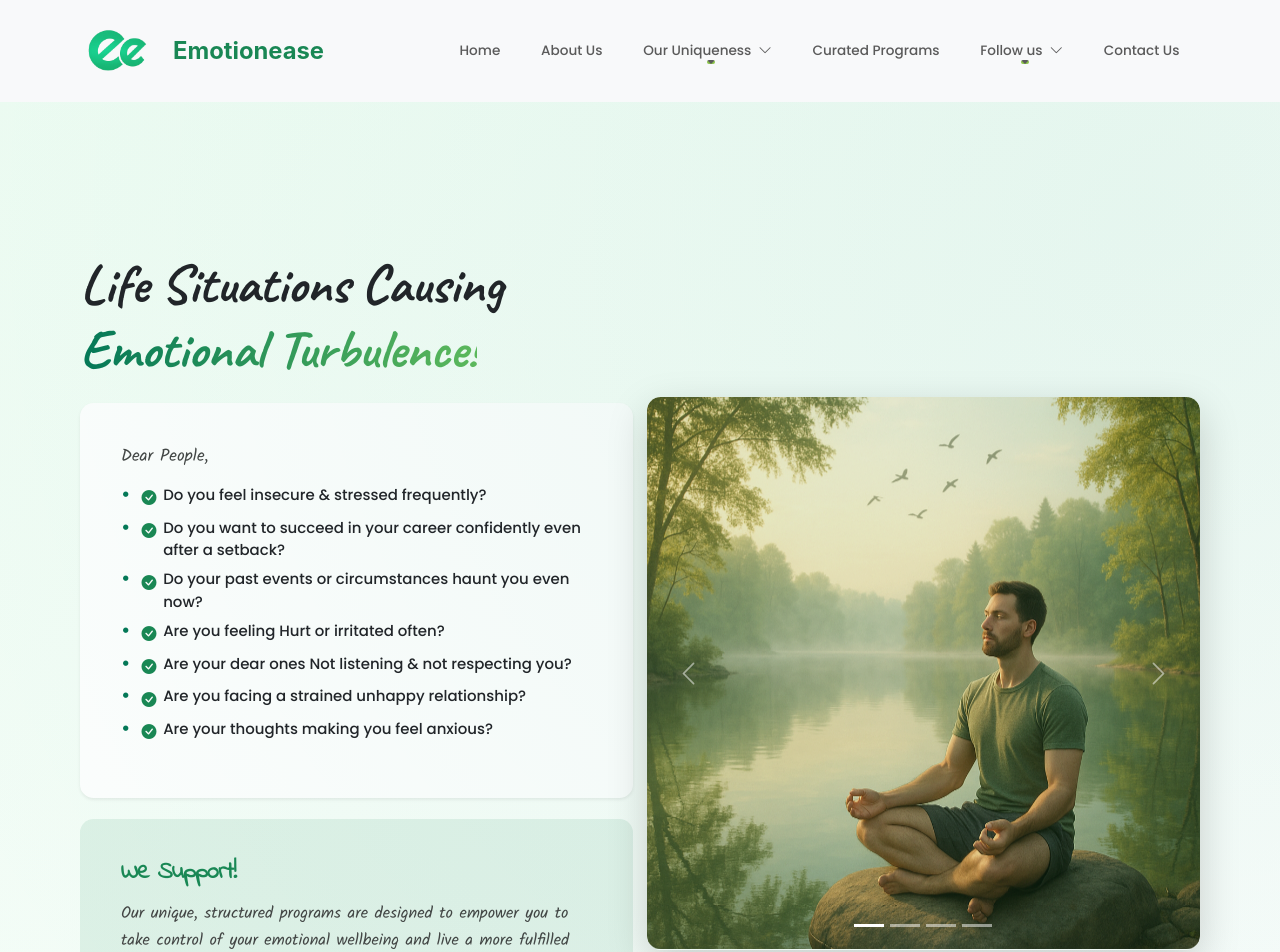
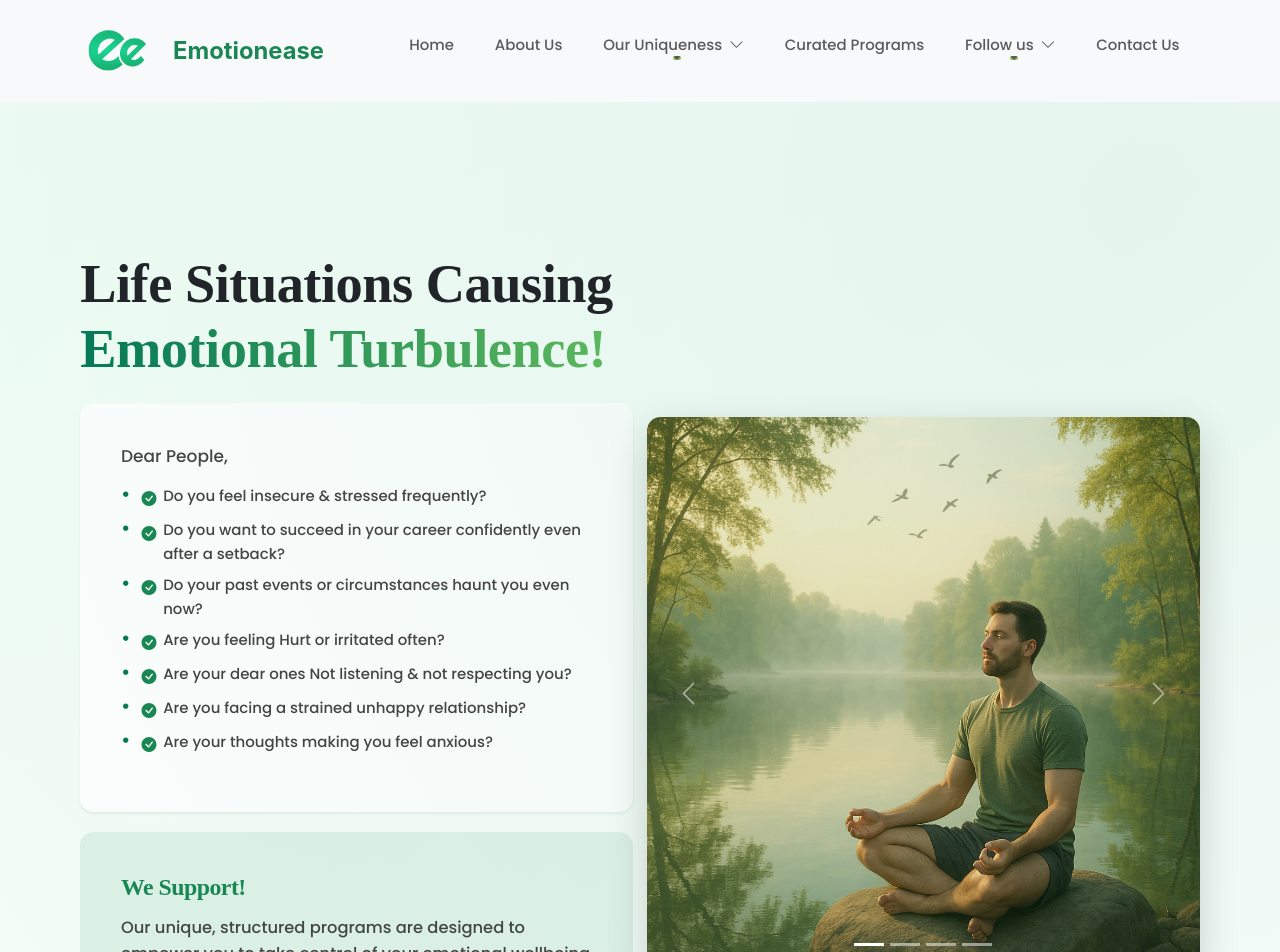
Before and after one commit to EmotionEase-dev/emotionease-Website, a React (Vite) app: page / in a window 1280 px wide. Shown: the top 952 px of the page. Built offline with nearby package versions, Linux system fonts and the light colour scheme.

Commit message:
Font change

```diff
--- a/index.html
+++ b/index.html
@@ -11,6 +11,7 @@
     <link rel="preconnect" href="https://fonts.googleapis.com">
     <link rel="preconnect" href="https://fonts.gstatic.com" crossorigin>
     <link href="https://fonts.googleapis.com/css2?family=Caveat:wght@400;700&family=Kalam:wght@300;400&family=Indie+Flower&display=swap" rel="stylesheet">
+    <link href="https://fonts.googleapis.com/css2?family=Caveat:wght@700&family=Gochi+Hand&family=Indie+Flower&family=Kalam&display=swap" rel="stylesheet">
 
     <!-- Bootstrap CSS CDN -->
     <link
--- a/src/index.css
+++ b/src/index.css
@@ -2,44 +2,70 @@ html {
   font-size: 85%; /* Scales all rem units */
 }
 
-/* Then adjust padding/margins as needed */
 body {
   padding: 0;
   margin: 0;
   width: 100%;
+  background-color: #FFF9F0;
+  margin: 0 auto;
+  font-family: sans-serif; /* Default for lists and fallback */
 }
 
-        /* Apply fonts to headings and paragraphs */
+/* Headings */
 h1 {
-          font-family: 'Caveat', cursive !important;
+  font-family: 'Dancing Script', cursive;
   font-size: 2.8em;
-          font-weight: 700; /* Bold */
+  font-weight: 700;
   color: #333;
   margin-bottom: 10px;
 }
 
 h2 {
-          font-family: 'Kalam', cursive !important;
+  font-family: 'Pacifico', cursive;
   font-size: 2.2em;
   color: #555;
+  font-weight: 400;
 }
 
 h3 {
-          font-family: 'Indie Flower', cursive !important;
+  font-family: 'Satisfy', cursive;
   font-size: 1.8em;
   color: #666;
 }
 
+/* Paragraphs */
 p {
-          font-family: 'Kalam', cursive !important;
+  font-family: 'Patrick Hand', cursive;
   font-size: 1.2em;
   line-height: 1.6;
   color: #444;
   margin-bottom: 20px;
 }
 
-      /* Optional: Add a casual background or border */
-      body {
-          background-color: #FFF9F0;
-          margin: 0 auto;
+/* Lists - using default sans-serif */
+ul {
+  font-size: 1.1em;
+  color: #444;
+  list-style-type: disc;
+  padding-left: 1.5em;
+  line-height: 1.6;
 }
+
+ul li {
+  margin-bottom: 0.8em;
+}
+
+/* Alternative font combinations you could try */
+/*
+Heading options:
+- 'Lobster', cursive
+- 'Cedarville Cursive', cursive
+- 'Parisienne', cursive
+- 'Great Vibes', cursive
+
+Paragraph options:
+- 'Reenie Beanie', cursive (for larger text)
+- 'Schoolbell', cursive
+- 'Neucha', cursive
+- 'Short Stack', cursive
+*/
```
Lines whose indentation alone changed are shown as unchanged.
